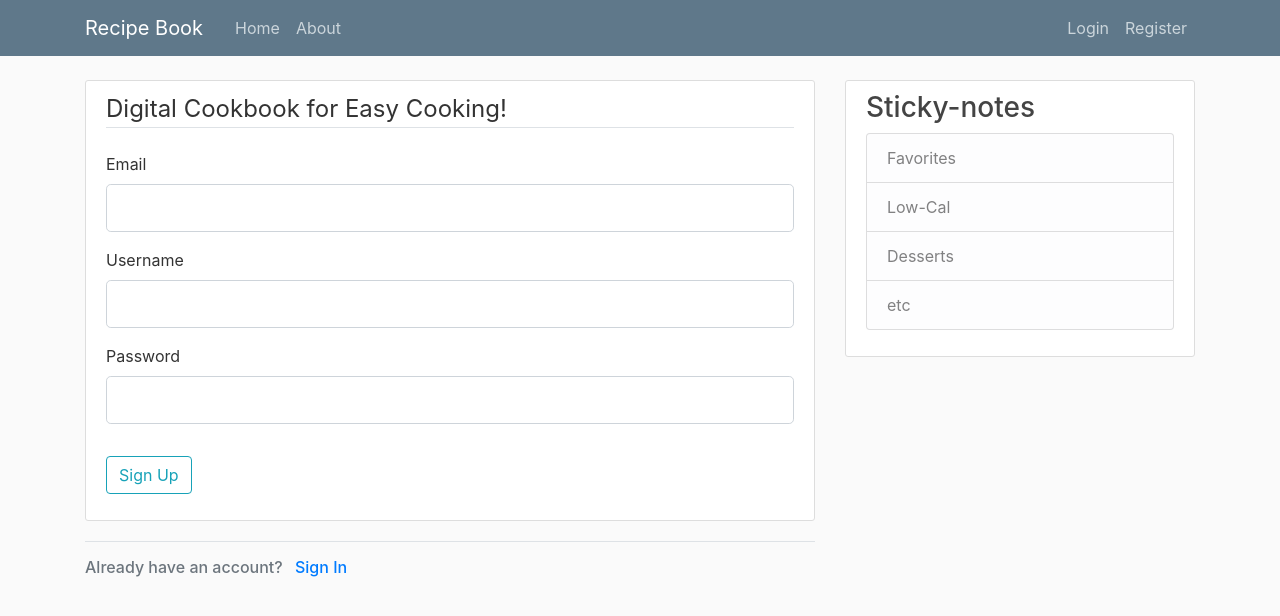
After one commit to MPCS-51042/final-project-kwokaflocka, a Flask app: page /register in a window 1280 px wide. The commit adds this page. Shown: the top 616 px of the page. Run offline with Flask 2, Linux system fonts and the light colour scheme; some libraries are stand-ins or nearby versions.

Commit message:
getting complicated- might scale back

```diff
--- a/flaskrecipes.py
+++ b/flaskrecipes.py
@@ -1,5 +1,9 @@
-from flask import Flask, render_template, url_for
+from flask import Flask, render_template, url_for, flash, redirect
+from forms import RegistrationForm, LoginForm
 app = Flask(__name__)
+
+#generate using secrets module
+app.config['SECRET_KEY'] = '827113b2ab268dadc058d67ecc0dca6fe2948a2db8097341'
 
 recipes = [
     {
@@ -25,6 +29,25 @@ def home_page():
 def about_page():
     return "<p>About this site</p>"
 
+@app.route("/register", methods=["GET", "POST"])
+def register_page():
+    form = RegistrationForm()
+    if form.validate_on_submit():
+        flash(f"Account created successfully for {form.username.data}.", "success")
+        return redirect(url_for("home_page"))
+    return render_template('register.html', title='Register', form=form)
+
+@app.route("/login", methods=["GET", "POST"])
+def login_page():
+    form = LoginForm()
+    if form.validate_on_submit():
+        if form.username.data == "sally" and form.password.data == "password":
+            flash(f"Logged in!!", "success")
+            return redirect(url_for("home_page"))
+        else:
+            flash(f"Logged failed - Try again!!", "danger")
+    return render_template('login.html', title='Login', form=form)
+
 
 if __name__ == '__main__':
     app.run(debug=True)
--- a/forms.py
+++ b/forms.py
@@ -0,0 +1,16 @@
+from flask_wtf import FlaskForm
+from wtforms import StringField, PasswordField, SubmitField, BooleanField
+from wtforms.validators import DataRequired, Length, Email
+
+
+class RegistrationForm(FlaskForm):
+    email = StringField('Email', validators=[DataRequired(), Email()])
+    username = StringField("Username",validators=[DataRequired(), Length(min=2, max=15)])
+    password = PasswordField('Password', validators=[DataRequired(), Length(min=8, max=20)])
+    submit_button = SubmitField('Sign Up')
+
+class LoginForm(FlaskForm):
+    username = StringField('Username', validators=[DataRequired(), Length(min=2, max=15)])
+    password = PasswordField('Password', validators=[DataRequired(), Length(min=8, max=20)])
+    remember_me = BooleanField('Remember Me')
+    login_button = SubmitField('Sign Up')
--- /dev/null
+++ b/templates/about.html
@@ -0,0 +1,4 @@
+{% extends "layout.html" %}
+{% block content %}
+    <div>something something here</div>
+{% endblock content %}
--- a/templates/layout.html
+++ b/templates/layout.html
@@ -23,13 +23,13 @@
             </button>
             <div class="collapse navbar-collapse" id="navbarToggle">
             <div class="navbar-nav mr-auto">
-                <a class="nav-item nav-link" href="/">Home</a>
-                <a class="nav-item nav-link" href="/about">About</a>
+                <a class="nav-item nav-link" href="{{ url_for('home_page') }}">Home</a>
+                <a class="nav-item nav-link" href="{{ url_for('about_page') }}">About</a>
             </div>
             <!-- Navbar Right Side -->
             <div class="navbar-nav">
-                <a class="nav-item nav-link" href="/login">Login</a>
-                <a class="nav-item nav-link" href="/register">Register</a>
+                <a class="nav-item nav-link" href="{{ url_for('login_page') }}">Login</a>
+                <a class="nav-item nav-link" href="{{ url_for('register_page') }}">Register</a>
             </div>
             </div>
         </div>
@@ -40,12 +40,21 @@
     <main role="main" class="container">
         <div class="row">
           <div class="col-md-8">
+            <!-- print the flash message -->
+            {% with messages = get_flashed_messages(with_categories = true)%}
+              {% if messages %}
+                {% for category, message in messages %}
+                  <div class="alert alert-{{category}}">
+                    {{ message }}
+                  </div>
+                {% endfor %}
+              {% endif %}
+            {% endwith%}
             {% block content %}{% endblock %}
           </div>
           <div class="col-md-4">
             <div class="content-section">
-              <h3>Our Sidebar</h3>
-              <p class='text-muted'>You can put any information here you'd like.
+              <h3>Sticky-notes</h3>
                 <ul class="list-group">
                   <li class="list-group-item list-group-item-light">Favorites</li>
                   <li class="list-group-item list-group-item-light">Low-Cal</li>
@@ -59,7 +68,6 @@
       </main>
 
 
-
     <!-- Optional JavaScript -->
     <!-- jQuery first, then Popper.js, then Bootstrap JS -->
     <script src="https://code.jquery.com/jquery-3.3.1.slim.min.js" integrity="sha384-q8i/X+965DzO0rT7abK41JStQIAqVgRVzpbzo5smXKp4YfRvH+8abtTE1Pi6jizo" crossorigin="anonymous"></script>
--- /dev/null
+++ b/templates/register.html
@@ -0,0 +1,70 @@
+{% extends "layout.html" %}
+{% block content %}
+    <div class="content-section">
+        <!-- Creating a POST request -->
+        <form method="POST" action="" novalidate>
+            <!-- get csrf token (private key) to help protect against attacks -->
+            {{ form.hidden_tag() }}
+            <fieldset class="form-group">
+                <legend class="border-bottom mb-4">Digital Cookbook for Easy Cooking!</legend>
+
+                    <div class="form-group">
+                        {{ form.email.label(class="form-control-label") }}
+                        <!-- if the input has errors -->
+                        {% if form.email.errors %}
+                            {{ form.email(class="form-control form-control-lg is-invalid")}}
+                            <div class="invalid-feedback">
+                                {% for error in form.email.errors %}
+                                    <span>{{ error }}</span>
+                                {% endfor %}
+                            </div>
+                        {% else %}
+                            <!-- if input is fine -->
+                            {{ form.email(class="form-control form-control-lg") }}
+                        {% endif %}
+                    </div>
+
+                    <div class="form-group">
+                        {{ form.username.label(class="form-control-label")}}
+                        <!-- if the input has errors -->
+                        {% if form.username.errors %}
+                            {{ form.username(class="form-control form-control-lg is-invalid")}}
+                            <div class="invalid-feedback">
+                                {% for error in form.username.errors %}
+                                    <span>{{ error }}</span>
+                                {% endfor %}
+                            </div>
+                        {% else %}
+                            <!-- if input is fine -->
+                            {{ form.username(class="form-control form-control-lg") }}
+                        {% endif %}
+                    </div>
+
+                    <div class="form-group">
+                        {{ form.password.label(class="form-control-label")}}
+                        <!-- if the input has errors -->
+                        {% if form.password.errors %}
+                            {{ form.password(class="form-control form-control-lg is-invalid")}}
+                            <div class="invalid-feedback">
+                                {% for error in form.password.errors %}
+                                    <span>{{ error }}</span>
+                                {% endfor %}
+                            </div>
+                        {% else %}
+                            <!-- if input is fine -->
+                            {{ form.password(class="form-control form-control-lg") }}
+                        {% endif %}
+                    </div>
+
+            </fieldset>
+            <div class="form-group">
+                {{ form.submit_button(class="btn btn-outline-info") }}
+            </div>
+        </form>
+    </div>
+    <div class="border-top pt-3">
+        <h6 class="text-muted">
+            Already have an account? <a class="ml-2" href="{{ url_for('login_page')}}">Sign In</a>
+        </h6>
+    </div>
+{% endblock content %}
```
Also changed, not shown: templates/login.html (added, +62 -0 lines).
